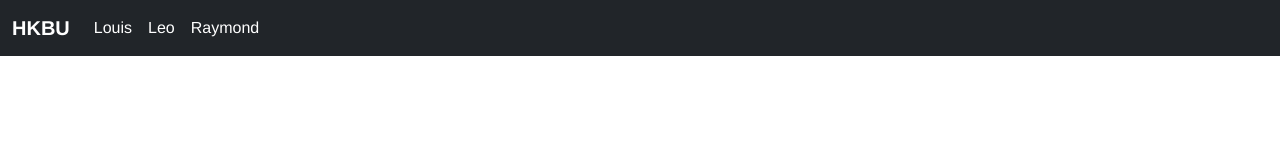
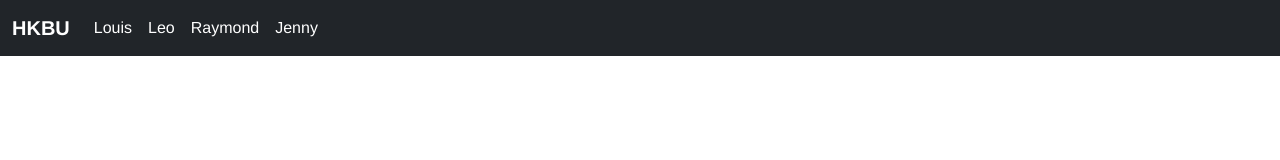
Before and after one commit to leoleo1222/landing-web-3dprinter, a Vue app: page /jenny in a window 1280 px wide. Shown: the top 160 px of the page. Built offline with nearby package versions, Linux system fonts and the light colour scheme; what vue3-apexcharts would draw is missing.

Commit message:
update component structure for jenny

```diff
--- a/src/App.vue
+++ b/src/App.vue
@@ -18,6 +18,11 @@
           <li class="nav-item">
             <router-link class="nav-link active" aria-current="page" to="/raymond">
               Raymond
+            </router-link>
+          </li>
+          <li class="nav-item">
+            <router-link class="nav-link active" aria-current="page" to="/jenny">
+              Jenny
             </router-link>
           </li>
         </ul>
--- a/src/router/index.js
+++ b/src/router/index.js
@@ -22,6 +22,11 @@ const routes = [
     name: 'raymond',
     component: () => import(/* webpackChunkName: "louis" */ '../views/CView.vue')
   },
+  {
+    path: '/jenny',
+    name: 'jenny',
+    component: () => import(/* webpackChunkName: "louis" */ '../views/DView.vue')
+  },
 
 
 ]
--- /dev/null
+++ b/src/views/DView.vue
@@ -0,0 +1,12 @@
+<template>
+    <div></div>
+</template>
+<script>
+// @ is an alias to /src
+
+export default {
+    name: "DView",
+    components: {
+    },
+};
+</script>
```
